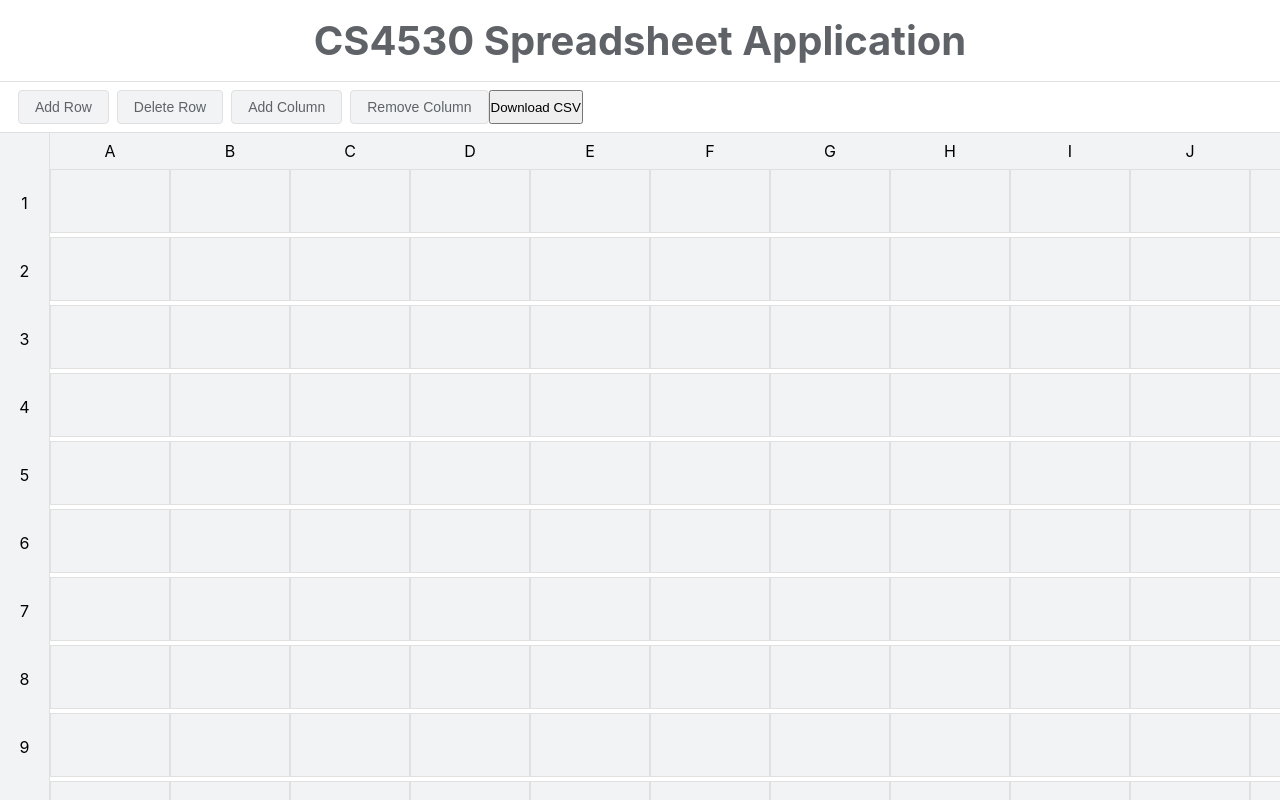
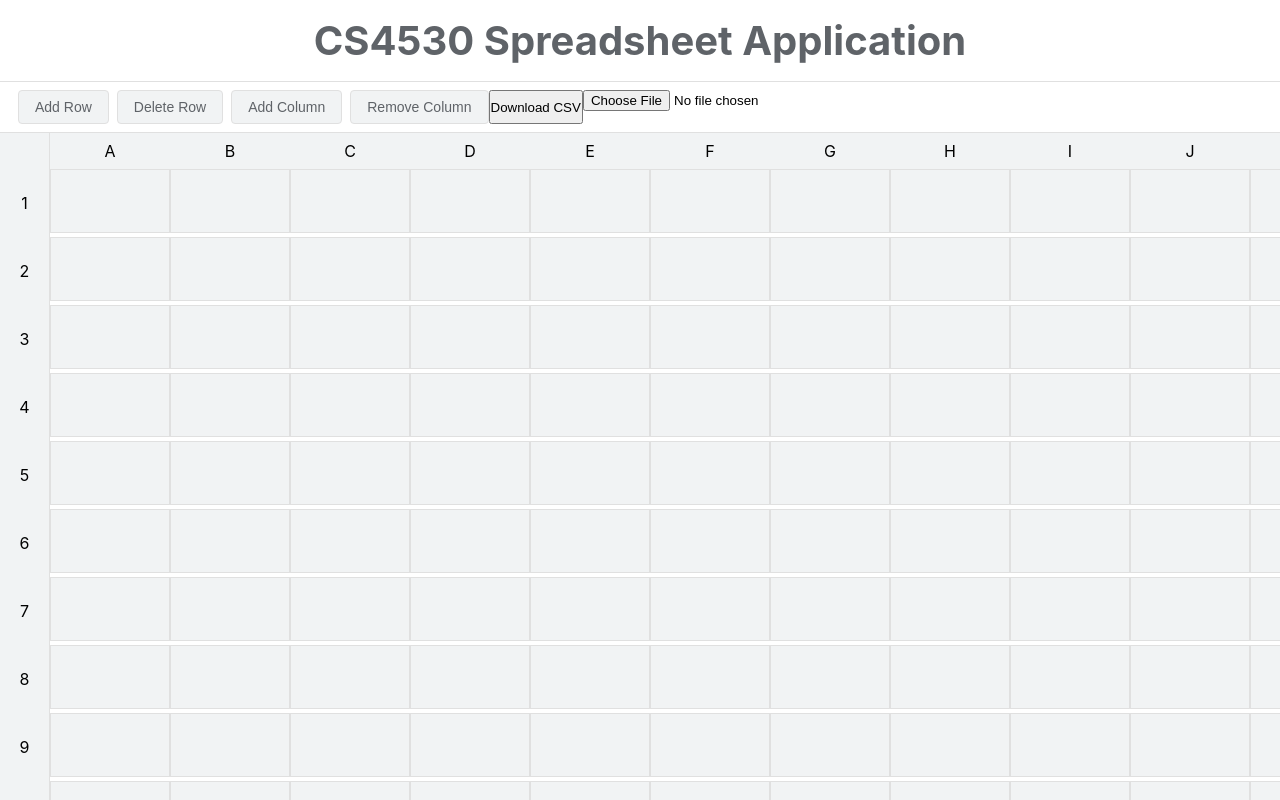
Before and after one commit to jakejmedeiros/cs4530_project, a React (Create React App) app: page / in a window 1280 px wide. Shown: the top 800 px of the page. Built offline with nearby package versions, Linux system fonts and the light colour scheme.

Commit message:
correctly gets a file from the user and can read it, just not updating grid correctly

```diff
--- a/package.json
+++ b/package.json
@@ -8,10 +8,11 @@
     "@testing-library/user-event": "^13.5.0",
     "@types/jest": "^27.5.2",
     "@types/node": "^16.18.61",
-    "@types/react": "^18.2.37",
+    "@types/papaparse": "^5.3.14",
     "@types/react-dom": "^18.2.15",
     "mathjs-expression-parser": "^1.0.2",
     "nearley": "^2.20.1",
+    "papaparse": "^5.4.1",
     "react": "^18.2.0",
     "react-dom": "^18.2.0",
     "react-scripts": "5.0.1",
@@ -44,6 +45,7 @@
   },
   "devDependencies": {
     "@babel/plugin-proposal-private-property-in-object": "^7.21.11",
-    "@types/mathjs": "^9.4.2"
+    "@types/mathjs": "^9.4.2",
+    "@types/react": "^18.2.39"
   }
 }
--- a/src/classes/grid.ts
+++ b/src/classes/grid.ts
@@ -1,3 +1,4 @@
+import Papa from "papaparse";
 import { Cells } from "./cellsImpl";
 import { ICells } from "src/interfaces/cells.interface";
 
@@ -137,6 +138,30 @@ export class Grid {
         URL.revokeObjectURL(url);
     }
 
+  // Load data from a CSV string and update the grid
+public loadFromCSVString(csvString: string): void {
+    const parsedData = Papa.parse<string[]>(csvString, { header: false }).data;
+
+    if (parsedData.length > 0) {
+      // Assuming the grid instance is already created, otherwise, create one
+      const grid = Grid.getInstance();
+
+      // Determine the size of the grid based on the CSV data
+      const maxRows = parsedData.length;
+      const maxColumns = Math.max(...parsedData.map(row => row.length));
+
+      // Initialize the grid with the determined size
+      grid.initialize(maxRows, maxColumns);
+
+      // Populate the grid with data from the CSV
+      parsedData.forEach((row, rowIndex) => {
+        row.forEach((value, columnIndex) => {
+          const cell = new Cells(value, rowIndex, columnIndex);
+          grid.setCellInGrid(rowIndex, columnIndex, cell);
+        });
+      });
+    }
+  }
 
 
     }
--- a/src/spreadsheet.tsx
+++ b/src/spreadsheet.tsx
@@ -1,4 +1,4 @@
-import React, { useState, useEffect } from 'react';
+import React, { useState, useEffect, ChangeEvent } from 'react';
 import './spreadsheet.css';
 import { CellBox } from './classes/reactComponents/cellBox';
 import { Grid } from './classes/grid';
@@ -72,6 +72,22 @@ export default function Spreadsheet() {
     setGridCells([...grid.getCells()])
   }
 
+  const handleLoadCsv = (event: React.ChangeEvent<HTMLInputElement>) => {
+    const file = event.target.files?.[0];
+
+    if (file) {
+      const reader = new FileReader();
+
+      reader.onload = (e) => {
+        const csvString = e.target?.result as string;
+        grid.loadFromCSVString(csvString);
+        setGridCells([...grid.getCells()]);
+      };
+
+      reader.readAsText(file);
+    }
+  };
+
   const toColumnName = (columnNumber: number): string => {
     let columnName = '';
     let dividend = columnNumber + 1;
@@ -120,6 +136,7 @@ export default function Spreadsheet() {
           <button onClick={() => downloadCsv()} className="download-csv-button">
           Download CSV
           </button>
+          <input type='file' accept='.csv' onChange={handleLoadCsv} />
         </div>
       </div>
      {/* Render Column Headers */}
```
Also changed, not shown: 1 other file (tests, documents, lock files or other folders).
